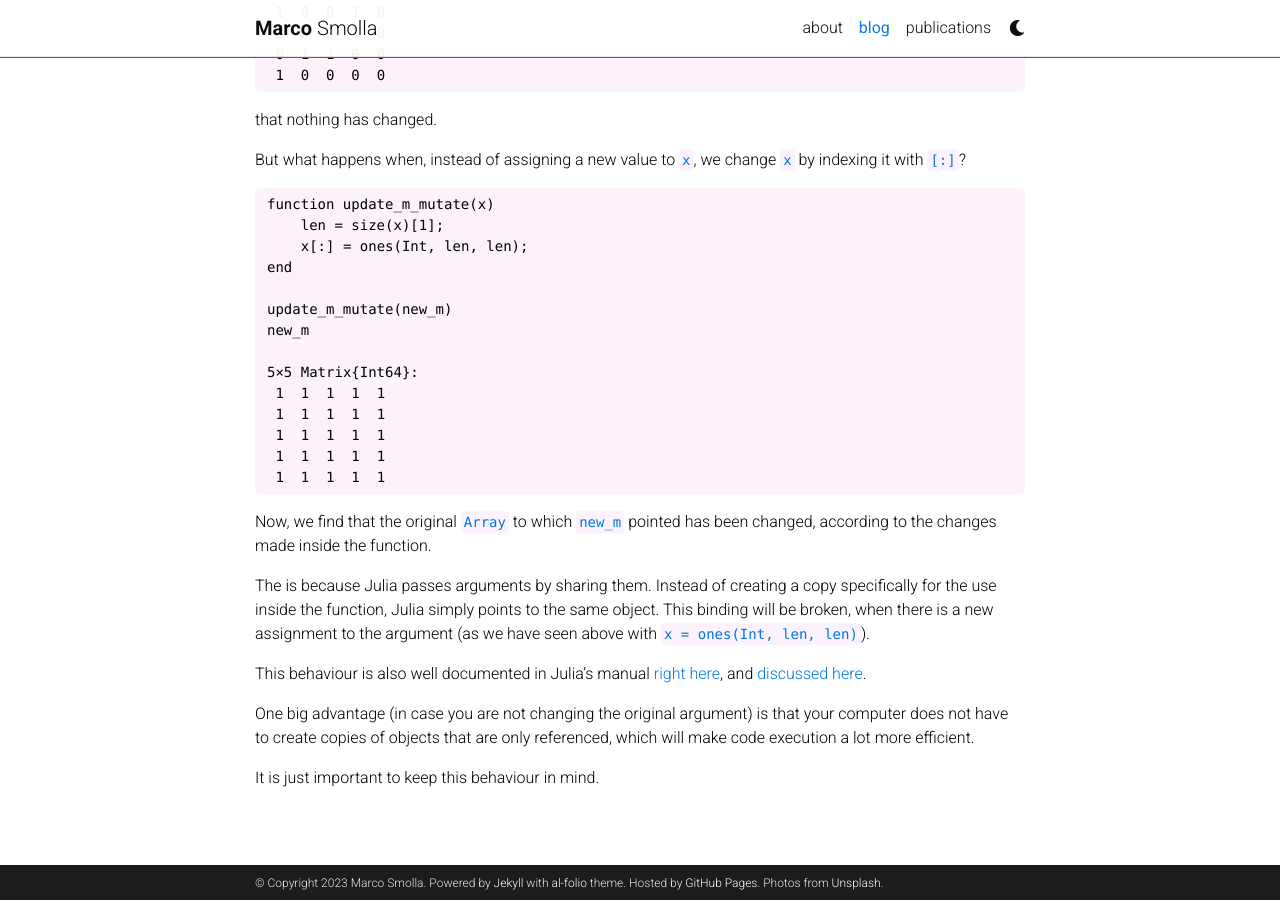
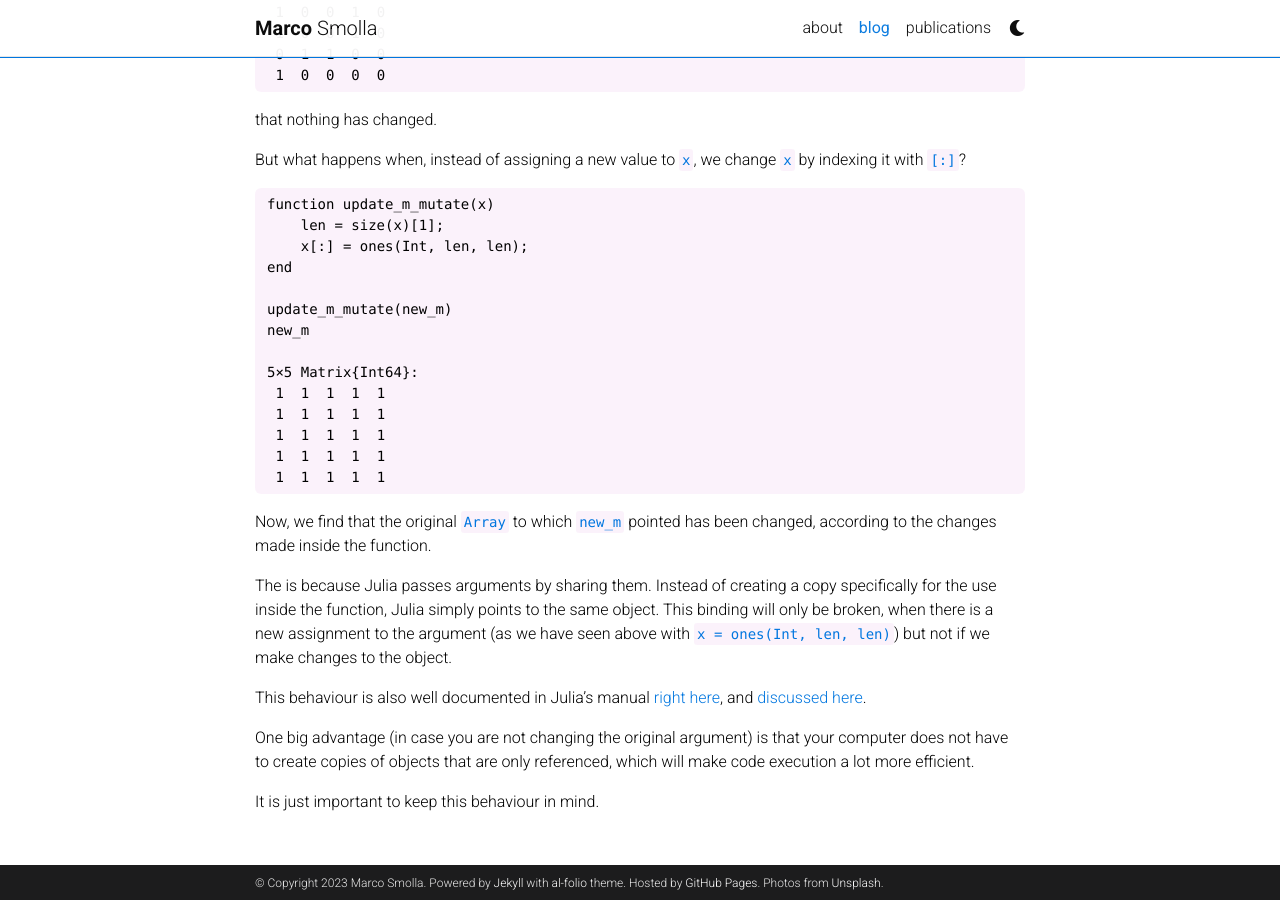
Before and after one commit to marcosmolla/marcosmolla.github.io, a Jekyll site: the page built from _posts/2023-10-05-julia-pass-by-sharing.md, in a window 1280 px wide and 900 px high, scrolled down 1001 px. Built offline with Jekyll 4.4.1, drawn with Linux system fonts in a browser that asks for light colours; comment, search, counter and statistics services are not loaded; a style sheet for code colours, icons or effects is not loaded.

Commit message:
Update 2023-10-05-julia-pass-by-sharing.md

```diff
--- a/_posts/2023-10-05-julia-pass-by-sharing.md
+++ b/_posts/2023-10-05-julia-pass-by-sharing.md
@@ -73,7 +73,7 @@ new_m
 
 Now, we find that the original `Array` to which `new_m` pointed has been changed, according to the changes made inside the function.
 
-The is because Julia passes arguments by sharing them. Instead of creating a copy specifically for the use inside the function, Julia simply points to the same object. This binding will be broken, when there is a new assignment to the argument (as we have seen above with `x = ones(Int, len, len)`).
+The is because Julia passes arguments by sharing them. Instead of creating a copy specifically for the use inside the function, Julia simply points to the same object. This binding will only be broken, when there is a new assignment to the argument (as we have seen above with `x = ones(Int, len, len)`) but not if we make changes to the object.
 
 This behaviour is also well documented in Julia's manual [right here](https://docs.julialang.org/en/v1/manual/functions/#man-argument-passing), and [discussed here](https://docs.julialang.org/en/v1/manual/faq/#I-passed-an-argument-x-to-a-function,-modified-it-inside-that-function,-but-on-the-outside,-the-variable-x-is-still-unchanged.-Why?).
 
```
